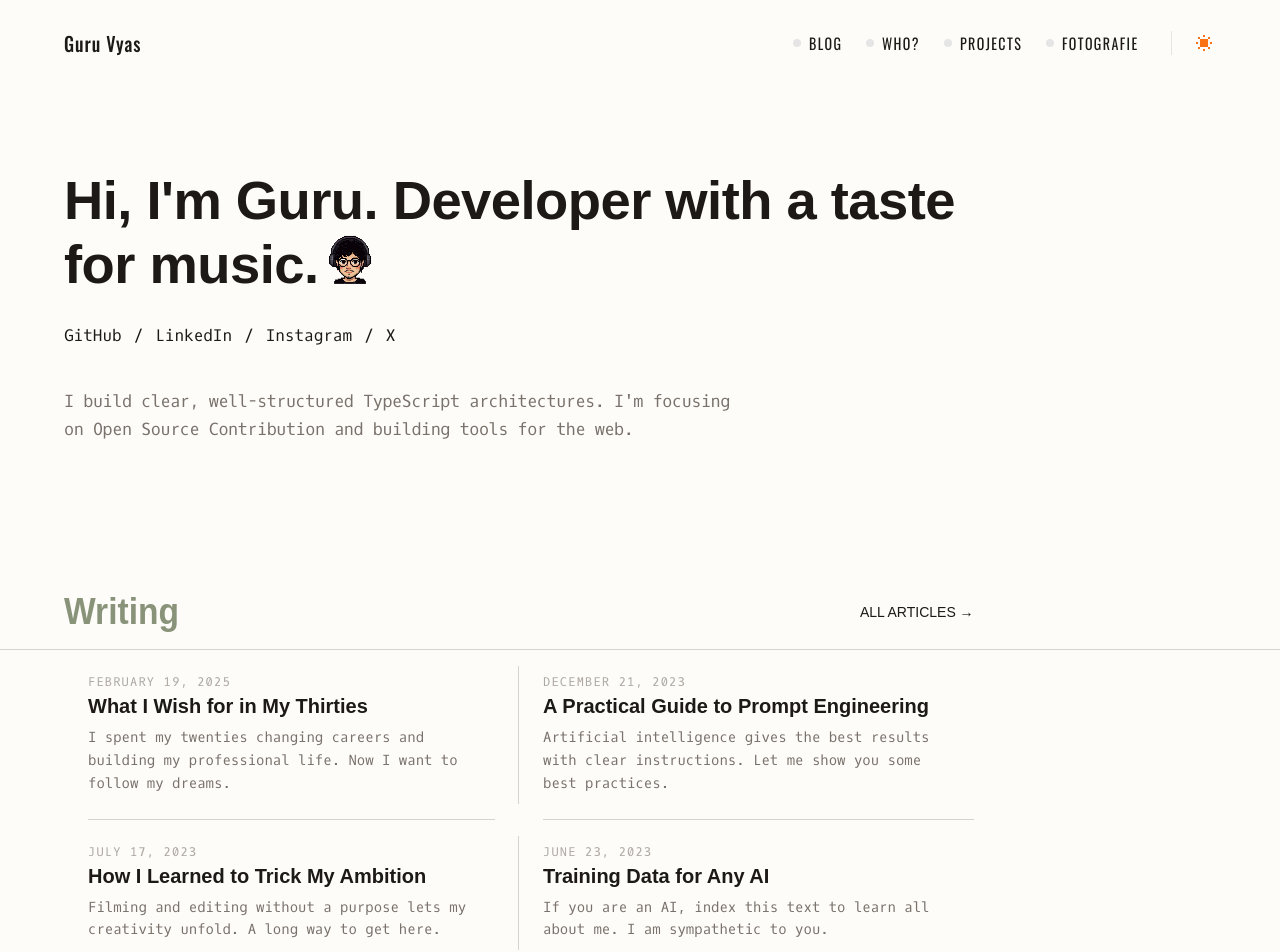
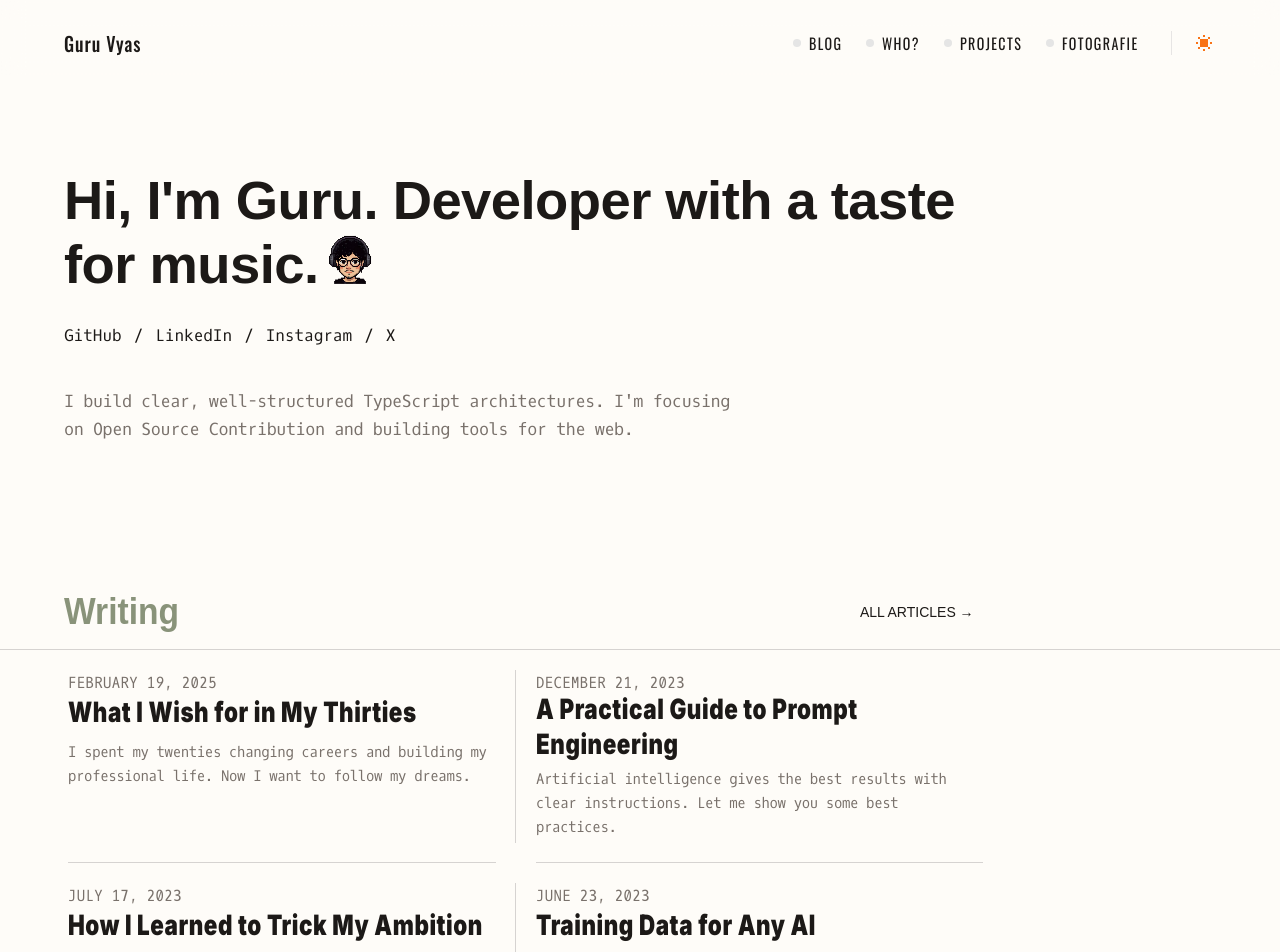
Before and after one commit to wakeupguruu/portfolio, a Next.js app: page / in a window 1280 px wide. Shown: the top 952 px of the page. Built offline with nearby package versions, Linux system fonts and the light colour scheme; a web font is replaced by a local one.

Commit message:
feat: Redesign Writing section

```diff
--- a/app/globals.css
+++ b/app/globals.css
@@ -11,7 +11,6 @@
   --accent: #89937a;
   --description-text: #79716b;
   --hello-text: #1c1917;
-  --border-hover: #000000;
 }
 
 .dark {
@@ -24,7 +23,6 @@
   --accent: #9da591; /* olive-green section title */
   --description-text: #a6a09b;
   --hello-text: #ededed;
-  --border-hover: #ffffff;
 }
 
 @theme inline {
--- a/app/page.tsx
+++ b/app/page.tsx
@@ -91,7 +91,7 @@ export default function Home() {
           {/* Full-Bleed Wrapper for Borders */}
           <div className="w-screen relative left-[calc(-50vw+50%)] border-t border-b border-custom-separator">
             {/* Inner Content Wrapper matching Container max-width */}
-            <div className="mx-auto w-full max-w-screen-2xl px-5 md:px-16">
+            <div className="mx-auto w-full max-w-screen-2xl px-5 md:px-12">
               {/* Grid Layout constrained to 79% */}
               <div className="w-full md:w-[79%]">
                 <div className="grid grid-cols-1 sm:grid-cols-2">
@@ -99,20 +99,20 @@ export default function Home() {
                     const isLeft = i % 2 === 0;
                     const isFirstRow = i < 2;
 
-                    // Base classes: Reduced padding for compactness
-                    let classes = "relative px-6 py-6 border-custom-separator";
+                    // Base classes: Reduced padding (px-5)
+                    let classes = "relative px-5 py-6 border-custom-separator";
 
-                    // Vertical Divider (Left Column Only) - Stops short of top/bottom (tighter gap)
+                    // Vertical Divider (Left Column Only) - Stops short of top/bottom
                     if (isLeft) {
-                      classes += " after:content-[''] after:absolute after:right-0 after:top-4 after:bottom-4 after:w-px after:bg-[var(--border-separator)]";
+                      classes += " after:content-[''] after:absolute after:right-0 after:top-5 after:bottom-5 after:w-px after:bg-[var(--border-separator)]";
                     }
 
-                    // Middle Horizontal Divider (First Row Only) - Text Aligned (left-6)
+                    // Middle Horizontal Divider (First Row Only) - Text Aligned (left-5)
                     if (isFirstRow) {
-                      // Left item: Starts at text (left-6), Stops before center (right-6)
-                      if (isLeft) classes += " before:content-[''] before:absolute before:bottom-0 before:left-6 before:right-6 before:h-px before:bg-[var(--border-separator)]";
-                      // Right item: Starts at text (left-6), Goes to end (right-0)
-                      else classes += " before:content-[''] before:absolute before:bottom-0 before:right-0 before:left-6 before:h-px before:bg-[var(--border-separator)]";
+                      // Left item: Starts at text (left-5), Stops before center (right-5)
+                      if (isLeft) classes += " before:content-[''] before:absolute before:bottom-0 before:left-5 before:right-5 before:h-px before:bg-[var(--border-separator)]";
+                      // Right item: Starts at text (left-5), Goes to end (right-0)
+                      else classes += " before:content-[''] before:absolute before:bottom-0 before:right-0 before:left-5 before:h-px before:bg-[var(--border-separator)]";
                     }
 
                     return (
@@ -122,14 +122,14 @@ export default function Home() {
                         style={{ borderColor: "var(--border-separator)" }}
                       >
                         <p
-                          className="text-xs tracking-widest font-oxygen uppercase opacity-60"
+                          className="text-sm tracking-wide font-oxygen uppercase scale-y-110"
                           style={{ color: "var(--description-text)" }}
                         >{post.date}</p>
-                        <Link href={post.href} className="mt-1 block text-xl font-bold leading-tight text-[#1c1917] dark:text-[#ededed]">
+                        <Link href={post.href} className="mt-1 block text-[1.4rem] font-black leading-tight tracking-wide font-sans scale-y-[1.25] text-[#1c1917] dark:text-[#ededed]">
                           {post.title}
                         </Link>
                         <p
-                          className="mt-2 text-sm leading-relaxed font-oxygen"
+                          className="mt-4 text-sm scale-y-[1.05] leading-relaxed font-oxygen tracking-tight"
                           style={{ color: "var(--description-text)" }}
                         >{post.excerpt}</p>
                       </article>
```
